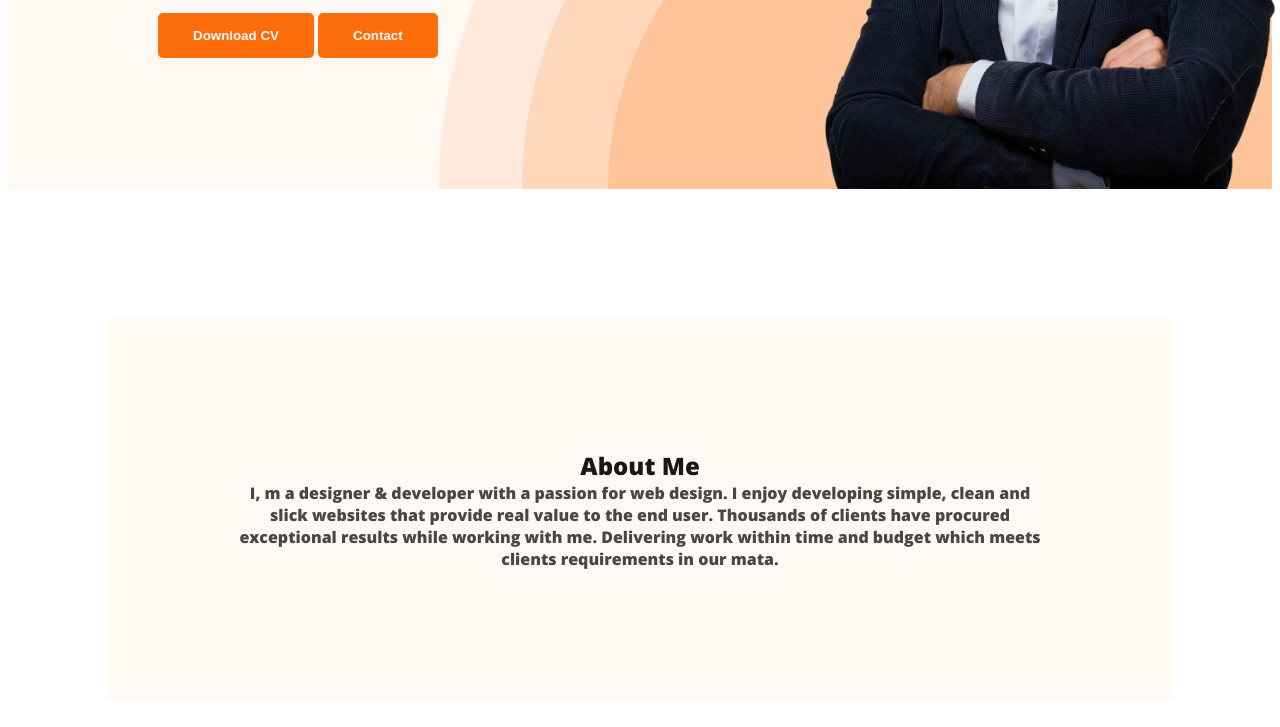
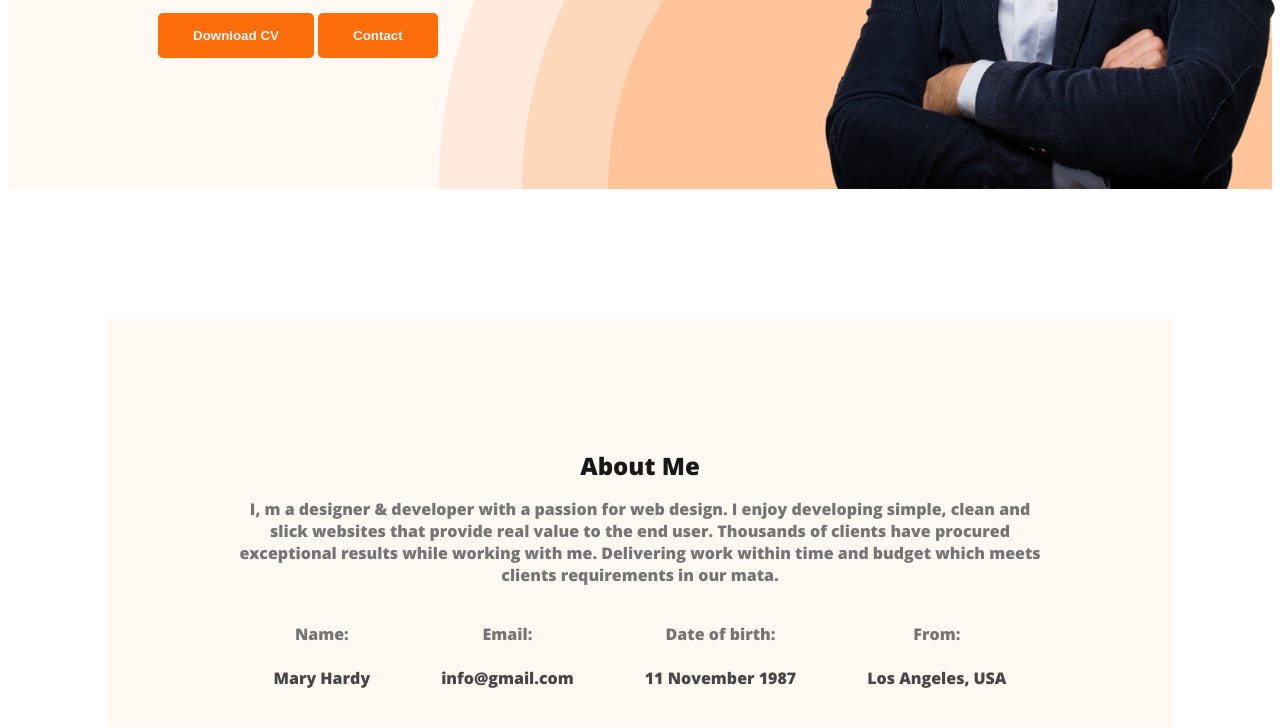
Before and after one commit to jahidsiam/devoloper-portfolio, a plain HTML site: page index.html in a window 1280 px wide. Shown: the part 560-1287 px from the top of the page. Drawn offline with nearby package versions, Linux system fonts and the light colour scheme.

Commit message:
add info container

```diff
--- a/blog.css
+++ b/blog.css
@@ -91,3 +91,13 @@ h2{
    margin: auto;
    color: #181818;
 }
+.description{
+    color:#757575;
+}
+.info{
+    display: flex;
+    justify-content: space-around;
+}
+.info-title{
+    color:#757575;
+}
--- a/index.html
+++ b/index.html
@@ -39,9 +39,33 @@
     <section class=about>
     <div class="main-container">
       <h2 class="about">About Me</h2>
-      <div class="description">
+      <p class="description">
         I, m a designer &amp; developer with a passion for web design. I enjoy developing simple, clean and slick websites that provide real value to the end user. Thousands of clients have procured exceptional results while working with me. Delivering work within time and budget which meets clients requirements in our mata.
+      </p>
+      <div class="info">
+      <div class='info-container'>
+        <h4 class="info-title">Name:
+           </h4>
+      <p class="info-description">Mary Hardy</p>
+     </div>
+        <div class='info-container'>
+          <h4 class="info-title">Email:
+           </h4>
+          <p class="info-description"> info@gmail.com</p>
+        </div>
+        <div  class='info-container'>
+          <h4 class="info-title">Date of birth:
+           </h4>
+          <p class="info-description"> 11 November 1987</p>
+        </div>
+        <div class='info-container'>
+          <h4 class="info-title">From:</h4>
+          <p class="info-description">
+            Los Angeles, USA</p>
+        </div>
       </div>
+        </div>
+
     </div>
     </section>
   </main>
```
